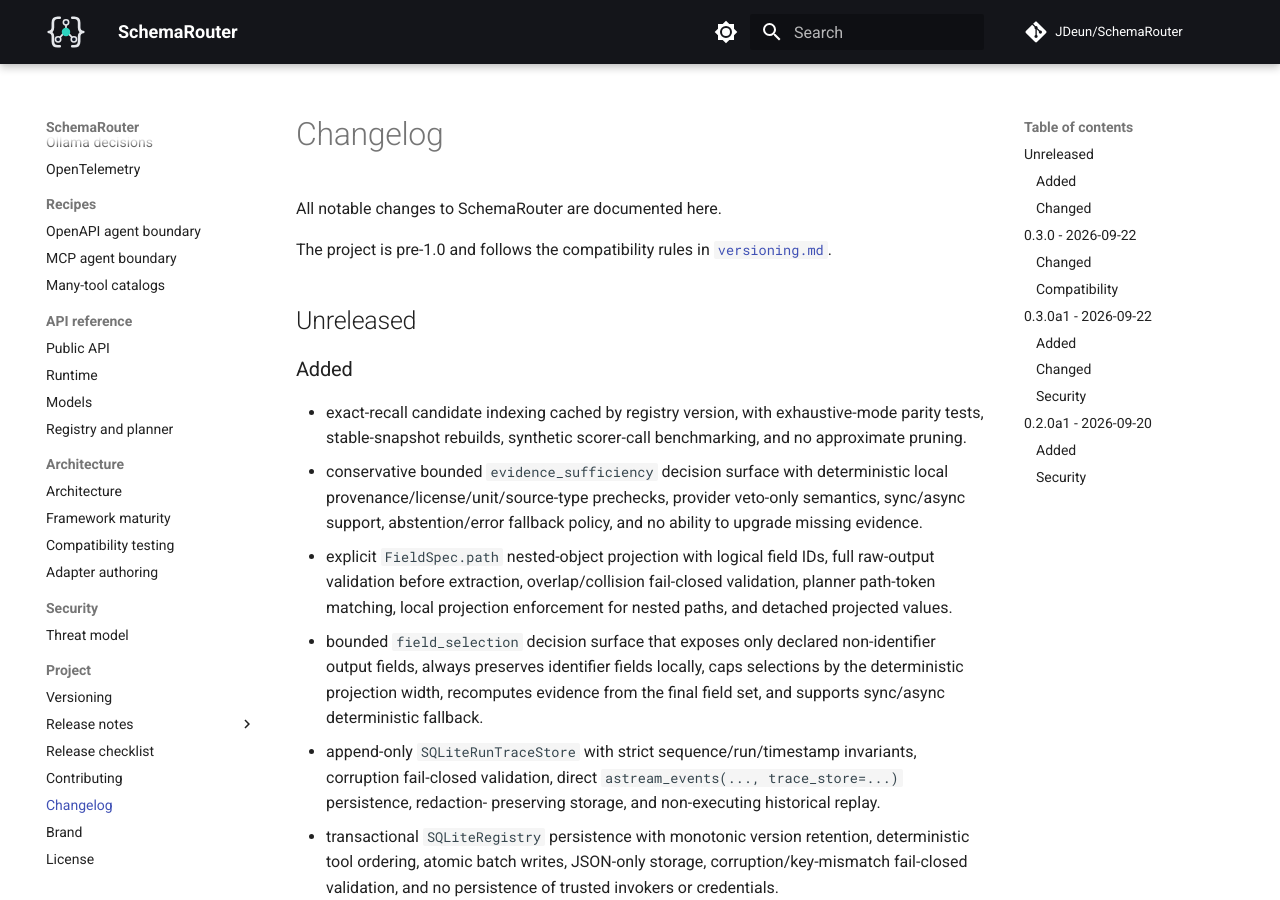
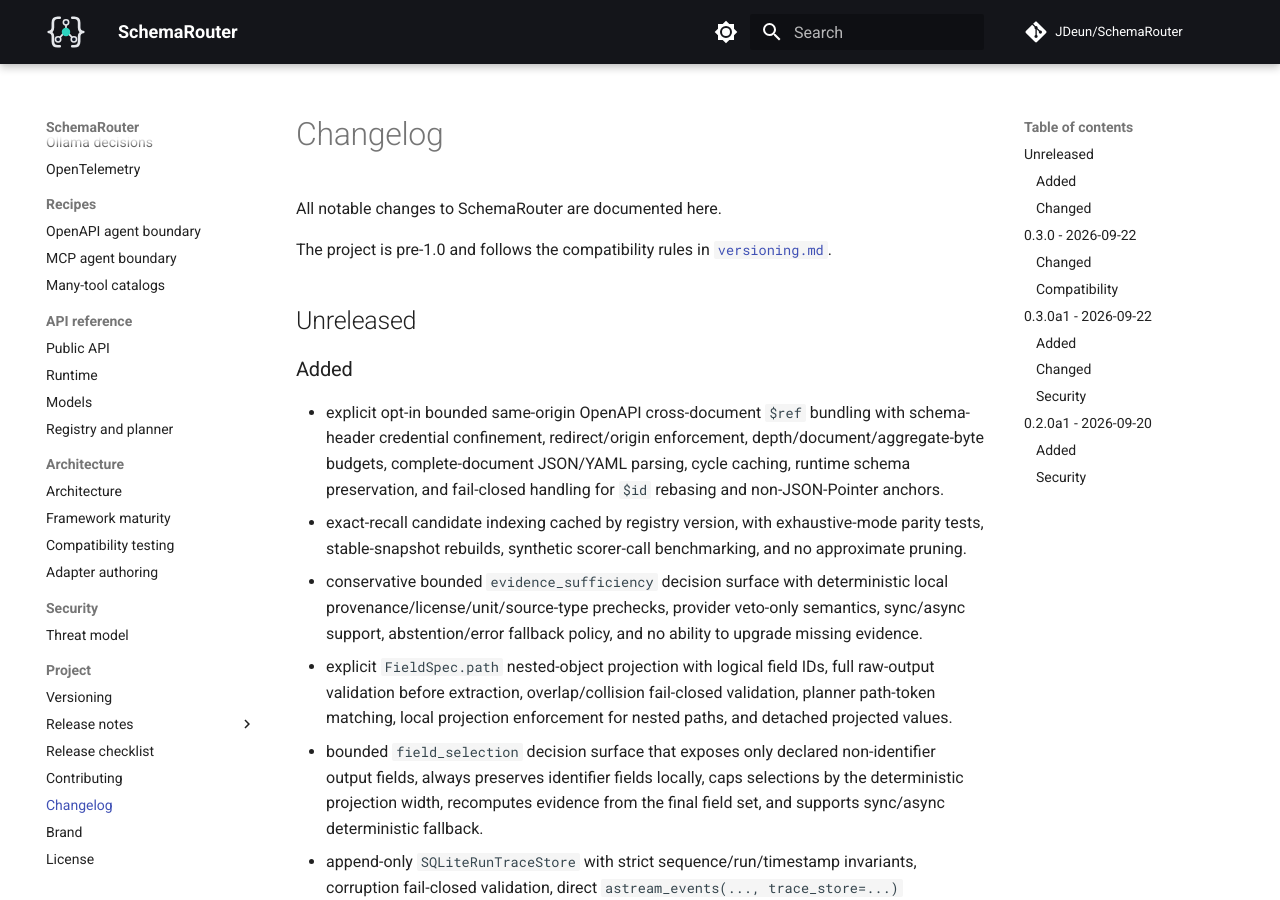
Before and after one commit to JDeun/SchemaRouter, an MkDocs documentation site: the page built from docs/changelog.md, in a window 1280 px wide and 900 px high. Built offline with MkDocs 1.6.1 and Material for MkDocs 9.7.7, drawn with Linux system fonts in a browser that asks for light colours; comment, search, counter and statistics services are not loaded.

Commit message:
docs: record bounded OpenAPI external refs

```diff
--- a/docs/changelog.md
+++ b/docs/changelog.md
@@ -9,6 +9,10 @@
 
 ### Added
 
+- explicit opt-in bounded same-origin OpenAPI cross-document `$ref` bundling with schema-header
+  credential confinement, redirect/origin enforcement, depth/document/aggregate-byte budgets,
+  complete-document JSON/YAML parsing, cycle caching, runtime schema preservation, and fail-closed
+  handling for `$id` rebasing and non-JSON-Pointer anchors.
 - exact-recall candidate indexing cached by registry version, with exhaustive-mode parity tests,
   stable-snapshot rebuilds, synthetic scorer-call benchmarking, and no approximate pruning.
 - conservative bounded `evidence_sufficiency` decision surface with deterministic local
```
